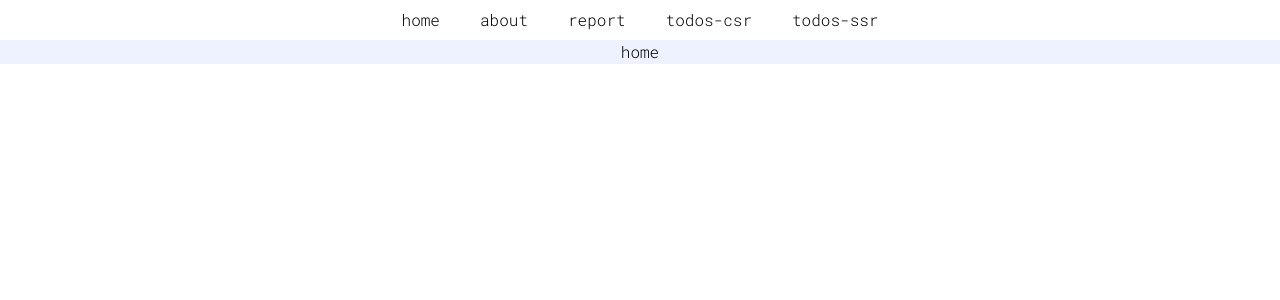
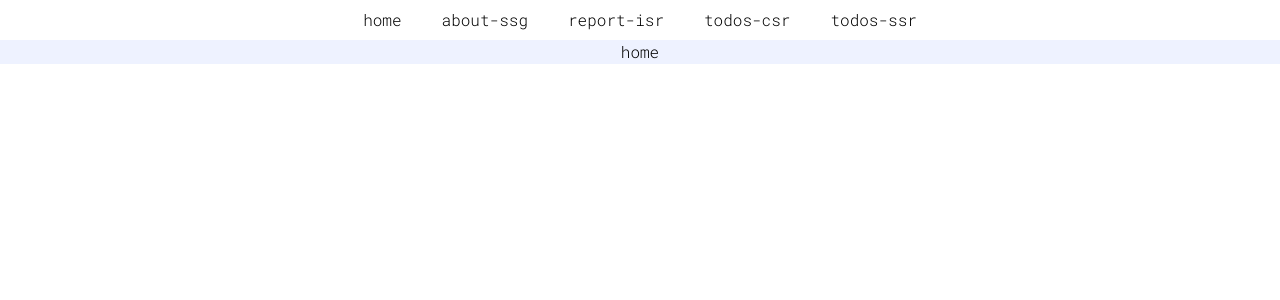
Before and after one commit to aotoyae/next-todo-list-app, a Next.js app: page / in a window 1280 px wide. Shown: the top 300 px of the page. Built offline with nearby package versions, Linux system fonts and the light colour scheme.

Commit message:
Fix: 메뉴 이름 변경

```diff
--- a/src/app/layout.tsx
+++ b/src/app/layout.tsx
@@ -23,10 +23,10 @@ export default function RootLayout({
               <Link href="/">home</Link>
             </li>
             <li>
-              <Link href="/about">about</Link>
+              <Link href="/about">about-ssg</Link>
             </li>
             <li>
-              <Link href="/report">report</Link>
+              <Link href="/report">report-isr</Link>
             </li>
             <li>
               <Link href="/todos-csr">todos-csr</Link>
```
